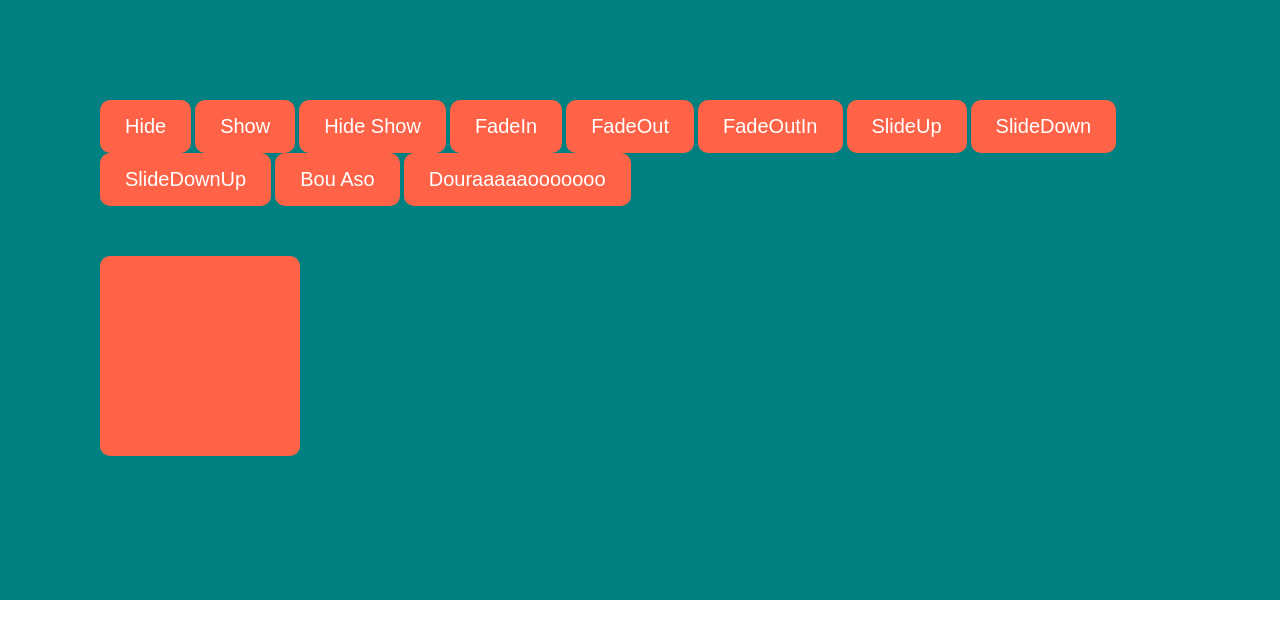
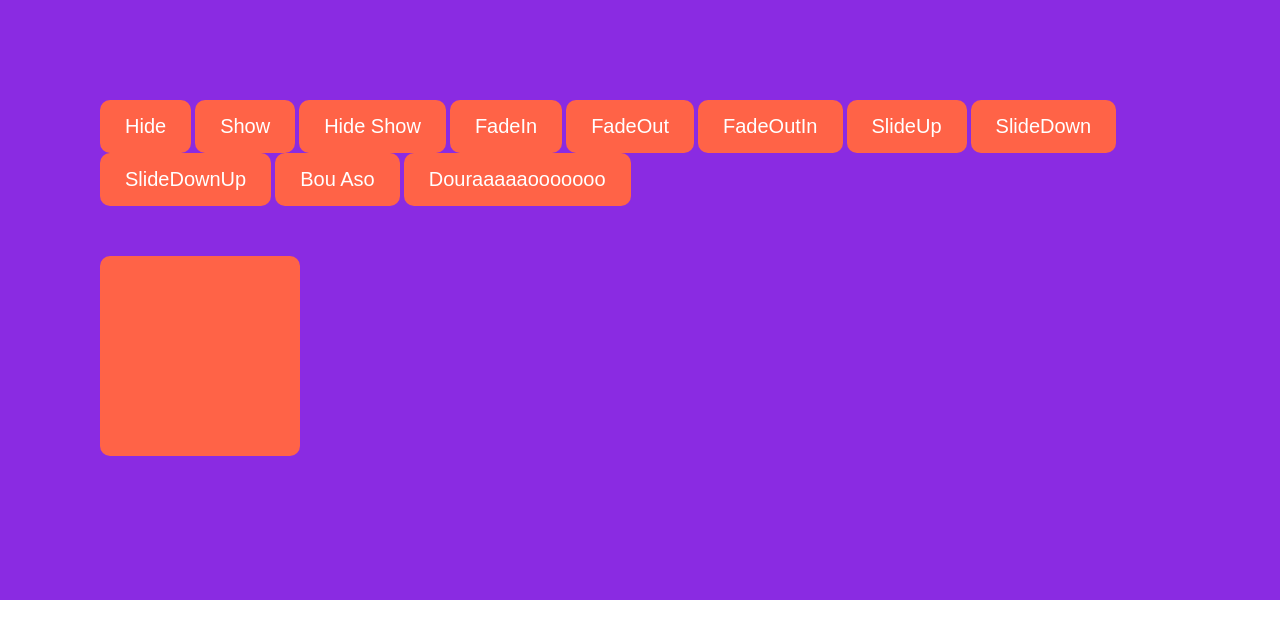
Before and after one commit to aminulislamabir/jQuaryBasic, a plain HTML site: page index.html in a window 1280 px wide. Drawn offline with Linux system fonts and the light colour scheme.

Commit message:
add blue color

```diff
--- a/css/style.css
+++ b/css/style.css
@@ -7,7 +7,7 @@
 
 #main{
     padding: 100px;
-    background: teal;
+    background: blueviolet;
     height: 400px;
 }
 
```
